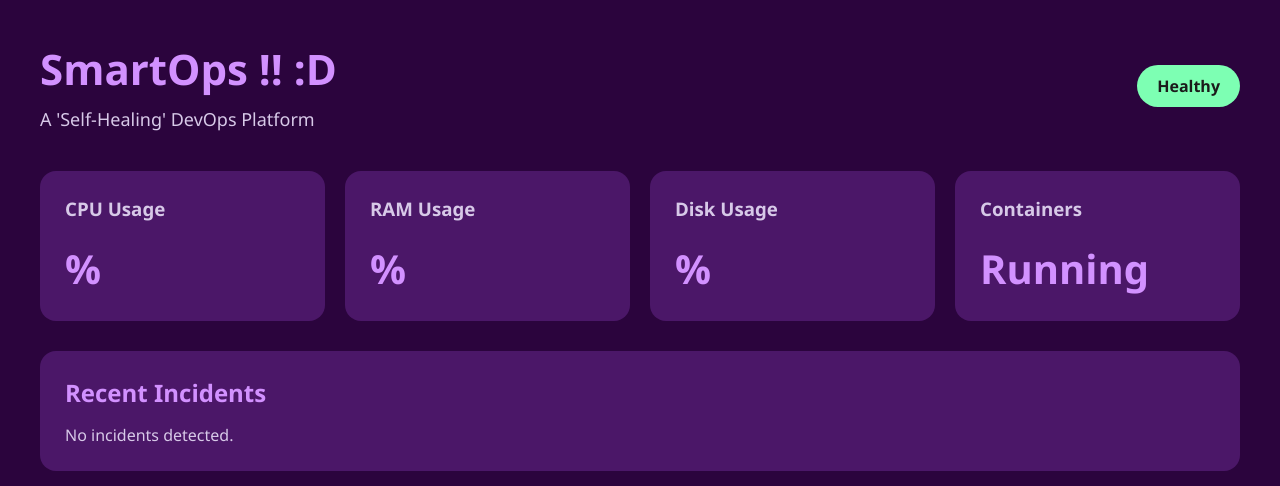
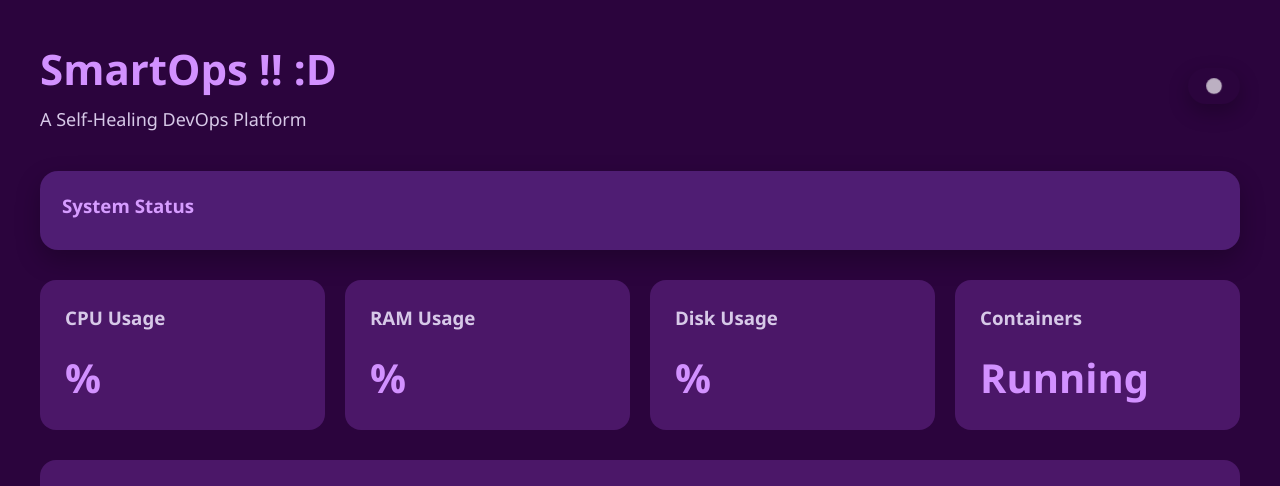
Before and after one commit to bhumi-ash/SmartOps, a Flask app: template app/templates/dashboard.html in a window 1280 px wide. Shown: the top 486 px of the page. Run offline with Flask 3, Linux system fonts and the light colour scheme; the template is opened without the code that fills it, so the values that code supplies are empty.

Commit message:
Updated UI

```diff
--- a/app/static/css/style.css
+++ b/app/static/css/style.css
@@ -41,11 +41,26 @@
 
 .status{
 
-    background:#7DFFB3;
-    color:#1B1B1B;
-    padding:10px 20px;
-    border-radius:30px;
-    font-weight:bold;
+    display:flex;
+
+    align-items:center;
+
+    gap:10px;
+
+    padding:12px 20px;
+
+    border-radius:999px;
+
+    color:white;
+
+    font-weight:700;
+
+    letter-spacing:1px;
+
+    font-size:15px;
+
+    box-shadow:0 8px 20px rgba(0,0,0,.25);
+
 }
 
 .cards{
@@ -100,3 +115,79 @@
 
     color:#D7C9E8;
 }
+
+.status-circle{
+
+    width:12px;
+
+    height:12px;
+
+    border-radius:50%;
+
+    background:white;
+
+    animation:pulse 2s infinite;
+
+}
+
+@keyframes pulse{
+
+    0%{
+
+        transform:scale(1);
+
+        opacity:1;
+
+    }
+
+    50%{
+
+        transform:scale(1.35);
+
+        opacity:.65;
+
+    }
+
+    100%{
+
+        transform:scale(1);
+
+        opacity:1;
+
+    }
+
+}
+
+.health-message{
+
+    margin-top:25px;
+
+    margin-bottom:30px;
+
+    padding:22px;
+
+    border-radius:18px;
+
+    background:#4f1d73;
+
+    box-shadow:0 10px 25px rgba(0,0,0,.25);
+
+}
+
+.health-message h3{
+
+    color:#d69cff;
+
+    margin-bottom:10px;
+
+}
+
+.health-message p{
+
+    color:#efe7ff;
+
+    margin:0;
+
+    font-size:17px;
+
+}
--- a/app/templates/dashboard.html
+++ b/app/templates/dashboard.html
@@ -6,16 +6,33 @@
 
     <header>
 
-        <div>
-            <h1>SmartOps !! :D</h1>
-            <p>A 'Self-Healing' DevOps Platform</p>
-        </div>
+      <div class="header-left">
 
-        <div class="status">
-            Healthy
-        </div>
+        <h1>SmartOps !! :D</h1>
+
+        <p>A Self-Healing DevOps Platform</p>
+
+      </div>
+
+      <div
+        class="status"
+        style="background-color: {{ health.color }};">
+
+        <span class="status-circle"></span>
+
+        {{ health.status.upper() }}
+
+      </div>
 
     </header>
+
+    <section class="health-message">
+
+      <h3>System Status</h3>
+
+      <p>{{ health.message }}</p>
+
+    </section>
 
 
     <section class="cards">
```
Also changed, not shown: app/routes.py (+9 -1 lines), monitoring/health_status.py (added, +46 -0 lines).
